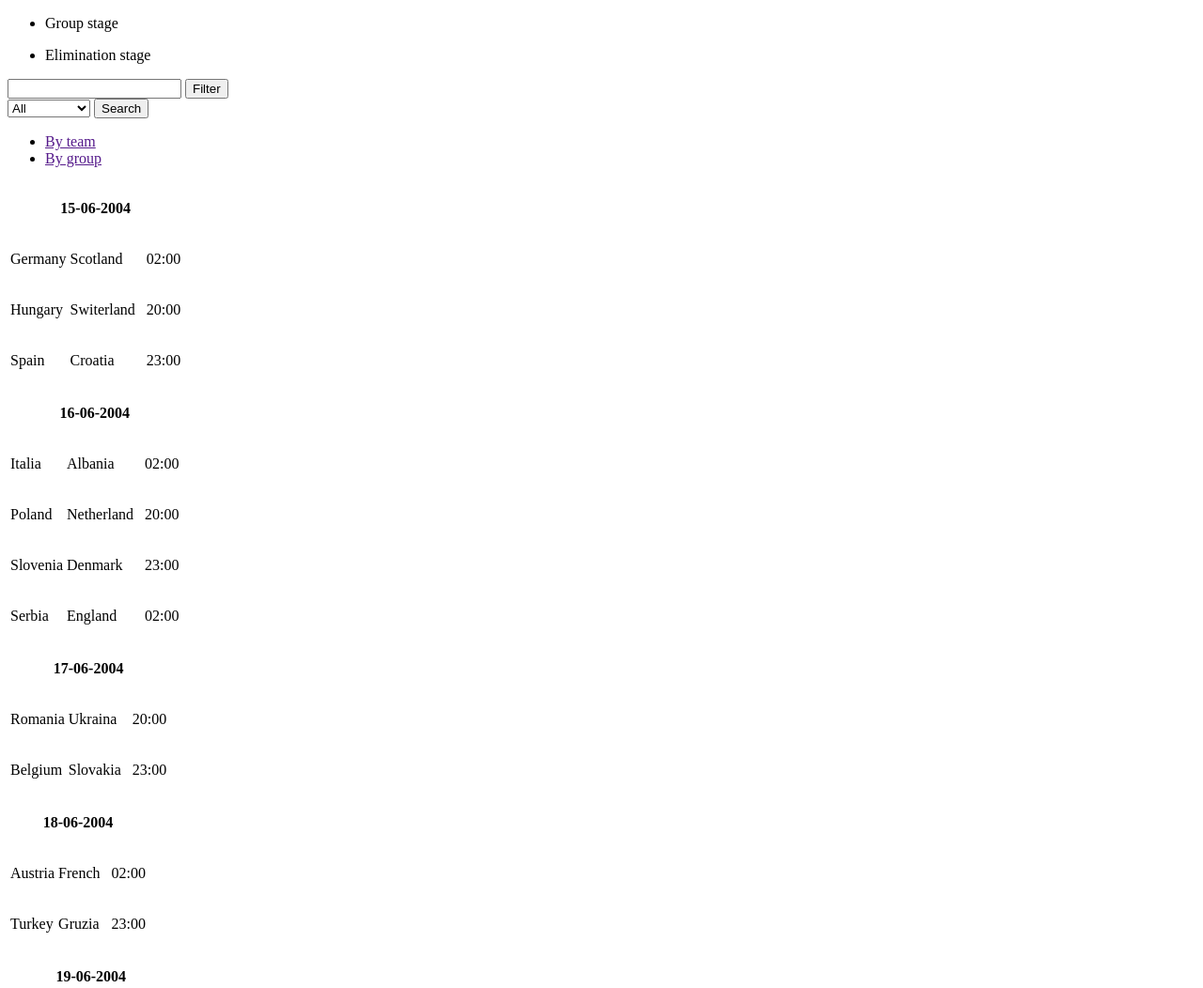
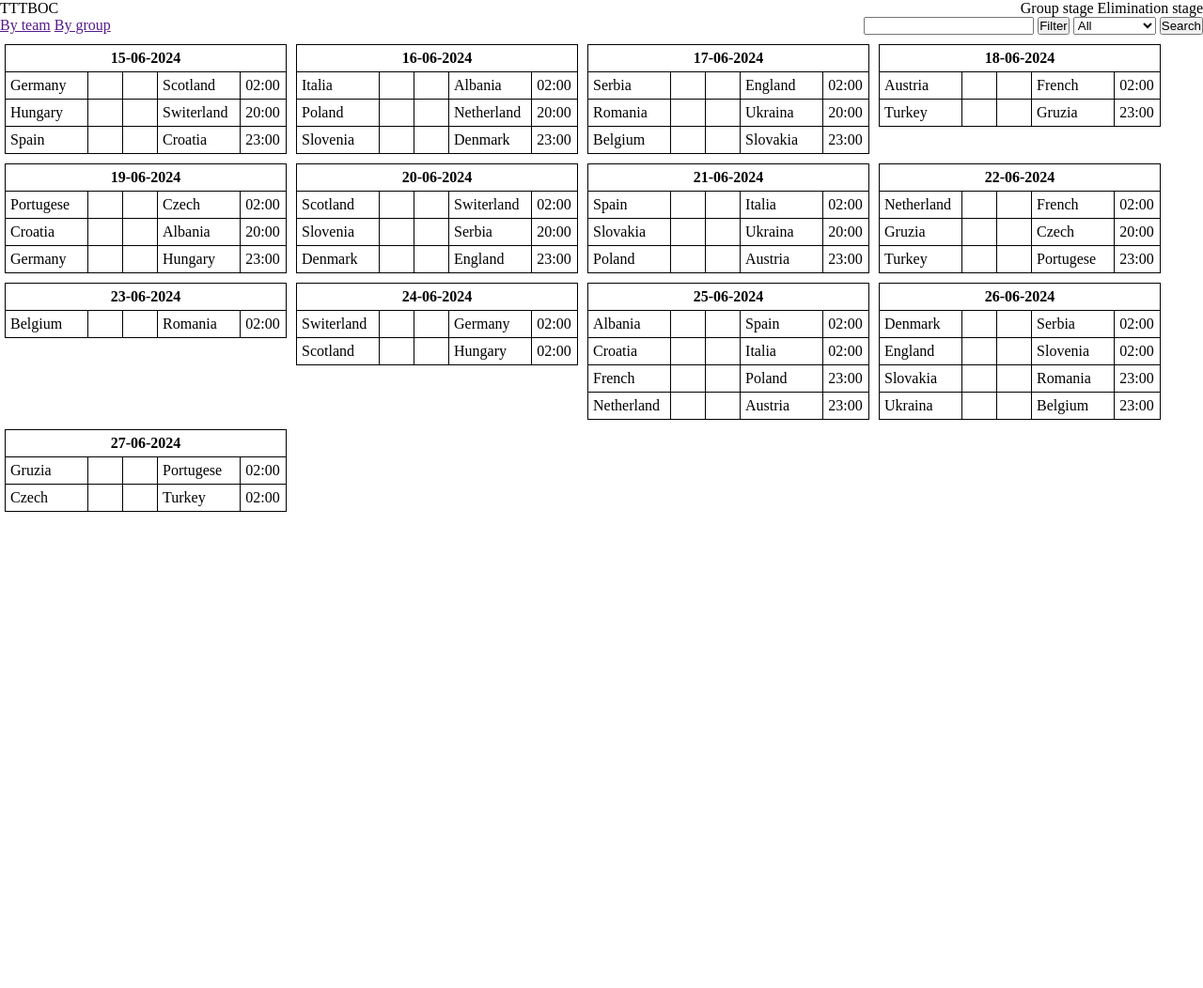
Before and after one commit to KhoaDinhNguyen/Euro, a plain HTML site: page index.html in a window 1280 px wide. Shown: the top 1052 px of the page at 94% size. After the commit the page ends 800 px from the top, so only its background shows below. Drawn offline with Linux system fonts and the light colour scheme.

Commit message:
feat: add style for header and table

```diff
--- a/index.html
+++ b/index.html
@@ -4,16 +4,28 @@
         <title>Euro group stage</title>
         <meta charset="UTF-8">
         <meta name="viewport" content="width=device-width, initial-scale=1">
+        <link href="./source/css/style.css" rel="stylesheet">
         <script type="module" src="./source/js/createDOM.js" defer></script>
     </head>
     <body>
         <header>
+            <div id="title">
+                <p>TTTBOC</p>
                 <nav>
                     <ul>
                         <li><p>Group stage</p></li>
                         <li><p>Elimination stage</p></li>
                     </ul>
                 </nav>
+            </div>
+            <div id="help">
+                <div id="groupBy">
+                    <ul>
+                        <li><a href="">By team</a></li>
+                        <li><a href="">By group</a></li>
+                    </ul>
+                </div>
+                <div id="tool">
                     <div id="filter">
                         <input type="number" name="filterDate" id="filterDate">
                         <button id="submitFilter">Filter</button>
@@ -48,11 +60,7 @@
                         </select>
                         <button id="submitSearch">Search</button>
                     </div>
-            <div id="groupBy">
-                <ul>
-                    <li><a href="">By team</a></li>
-                    <li><a href="">By group</a></li>
-                </ul>
+                </div>
             </div>
         </header>
         <main>
--- /dev/null
+++ b/source/css/style.css
@@ -0,0 +1,51 @@
+* {
+    margin: 0;
+    padding: 0;
+}
+
+ul {
+    list-style: none;
+}
+
+li {
+    display: inline-block;
+}
+
+#title, #help {
+    display: flex;
+    justify-content: space-between;
+    flex-flow: row wrap;
+}
+
+#filter, #search {
+    display: inline-block;
+}
+
+section {
+    display: flex;
+    flex-flow: row wrap;
+}
+
+table {
+    border-collapse: collapse;
+    margin: 0 5px;
+    margin-top: 10px;
+    width: 300px;
+}
+
+td, th{
+    border: black solid 1px;
+    padding: 5px;
+}
+
+td:nth-child(1), td:nth-child(4){
+    width: 75px;
+}
+
+td:nth-child(2), td:nth-child(3){
+    width: 25px;
+}
+
+table td:nth-child(5){
+    width: 25px;
+}
--- a/source/js/createDOM.js
+++ b/source/js/createDOM.js
@@ -11,9 +11,9 @@ function createDOMFromMatch(match){
     }
 
     td[0].innerHTML = `<p>${match.team1.name}<p>`;
-    td[1].innerHTML = `<p>${match.team2.name}<p>`;
+    td[1].innerHTML = `<p><p>`;
     td[2].innerHTML = `<p><p>`;
-    td[3].innerHTML = `<p><p>`;
+    td[3].innerHTML = `<p>${match.team2.name}<p>`;
 
     if(match.hour === 2){
         td[4].innerHTML = `<p>0${match.hour}:00<p>`
@@ -38,7 +38,7 @@ function createDOMFromMatchGroup(matches){
     const tr = document.createElement('tr')
     const th = document.createElement('th');
 
-    th.innerHTML = `<p>${matches[0].date}-06-2004<p>`
+    th.innerHTML = `<p>${matches[0].date}-06-2024<p>`
     th.setAttribute("colspan","5");
 
     tr.appendChild(th);
--- a/source/js/database.js
+++ b/source/js/database.js
@@ -94,7 +94,7 @@ matchArrayGroupStage.push(new GroupStageMatch(spain, croatia, 15, 23));
 matchArrayGroupStage.push(new GroupStageMatch(italia, albania, 16, 2));
 matchArrayGroupStage.push(new GroupStageMatch(poland, netherland, 16, 20));
 matchArrayGroupStage.push(new GroupStageMatch(slovenia, denmark, 16, 23));
-matchArrayGroupStage.push(new GroupStageMatch(serbia, england, 16, 2));
+matchArrayGroupStage.push(new GroupStageMatch(serbia, england, 17, 2));
 matchArrayGroupStage.push(new GroupStageMatch(romania, ukraina, 17, 20));
 matchArrayGroupStage.push(new GroupStageMatch(belgium, slovakia, 17, 23));
 matchArrayGroupStage.push(new GroupStageMatch(austria, french, 18, 2));
```
Lines whose indentation alone changed are shown as unchanged.
